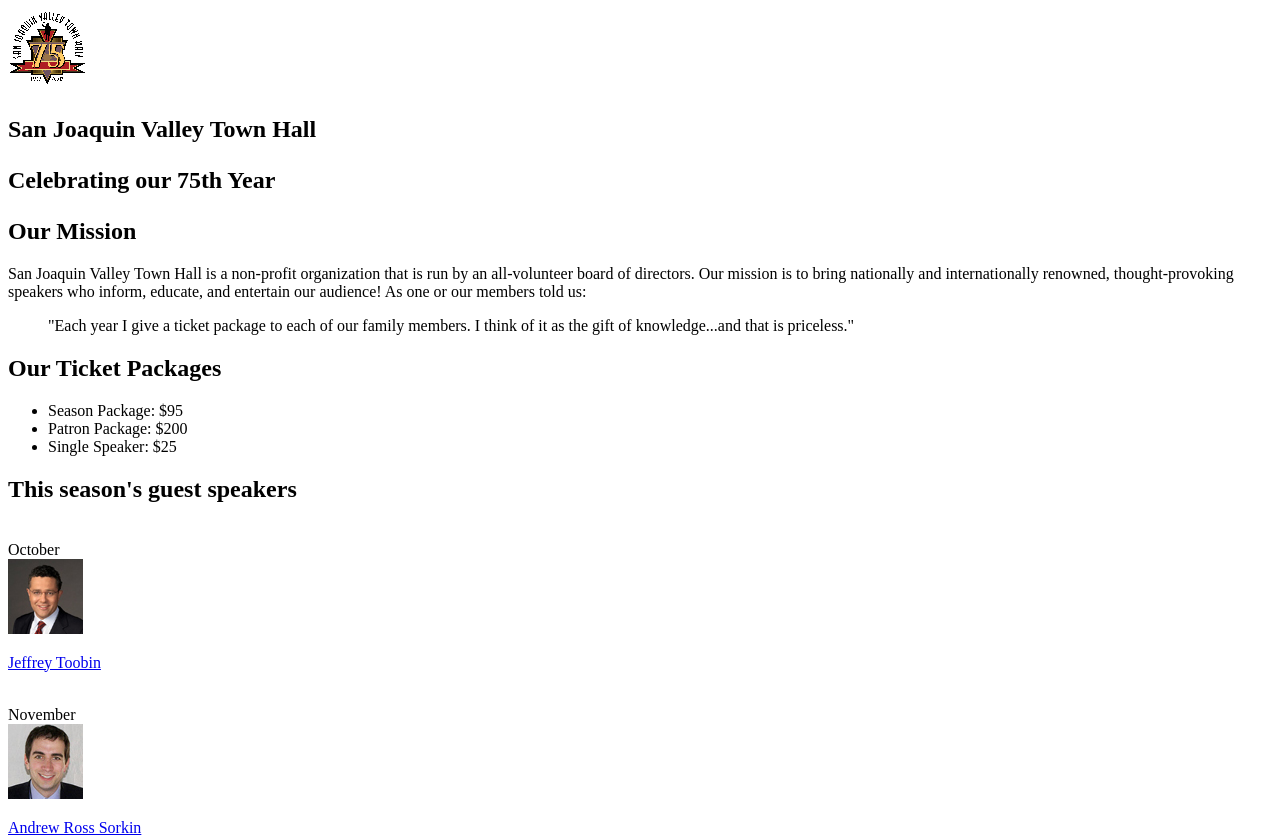
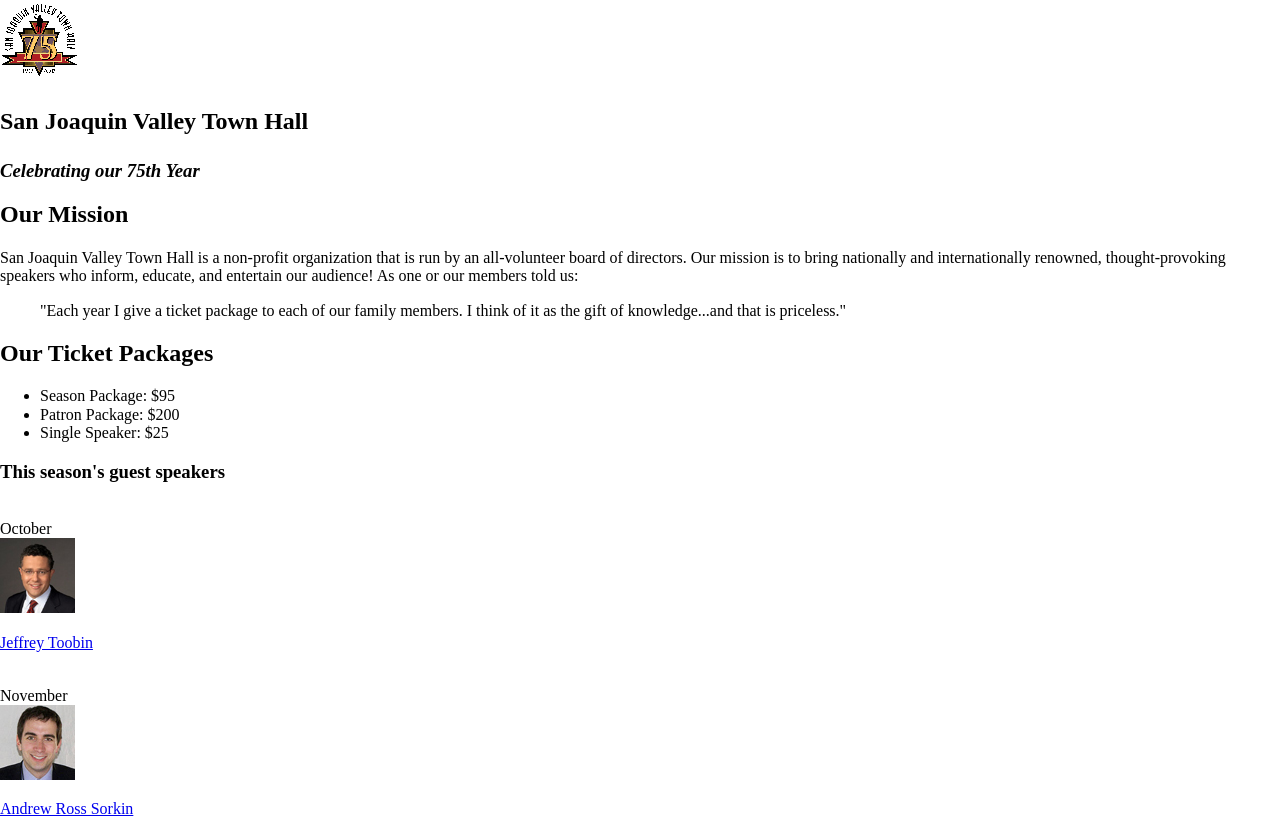
Before and after one commit to kp731/A08, a plain HTML site: page index.html in a window 1280 px wide. Shown: the top 839 px of the page. Drawn offline with nearby package versions, Linux system fonts and the light colour scheme; files whose address does not match are found by name.

Commit message:
Add files via upload

```diff
--- a/index.html
+++ b/index.html
@@ -4,14 +4,19 @@
 <head>
 	<meta charset="utf-8">
 	<title>San Joaquin Valley Town Hall</title>
-	<link rel="shortcut icon" href="images/favicon.ico">
+	<link rel="shortcut icon" href="images/favicon.ico"/>
+	<link rel="stylesheet" href="styles/normalize.css"/>
+	<link rel="stylesheet" href= "styles/main.css"/>
+
 </head>
 
 <body>
 	<header>
 		<img src = "images/town_hall_logo.gif" alt = "image" height="80">
-		<h2><p>San Joaquin Valley Town Hall</p>
-			<th><p>Celebrating our 75th Year</p></h2></th>
+		<h2><p>San Joaquin Valley Town Hall</h2></p>
+		<div class = "shadow">
+		<th><p><h3><em>Celebrating our 75th Year</em></p></h3></th>
+		</div>
 
 
 
@@ -37,7 +42,7 @@
 			<li>Single Speaker: $25</li>
 
 		</ul>
-		<h2>This season's guest speakers</h2>
+		<h3>This season's guest speakers</h3>
 
 		<br>October</br>
 		<img src = "images/toobin75.jpg" alt = "toobin" height="75">
```
